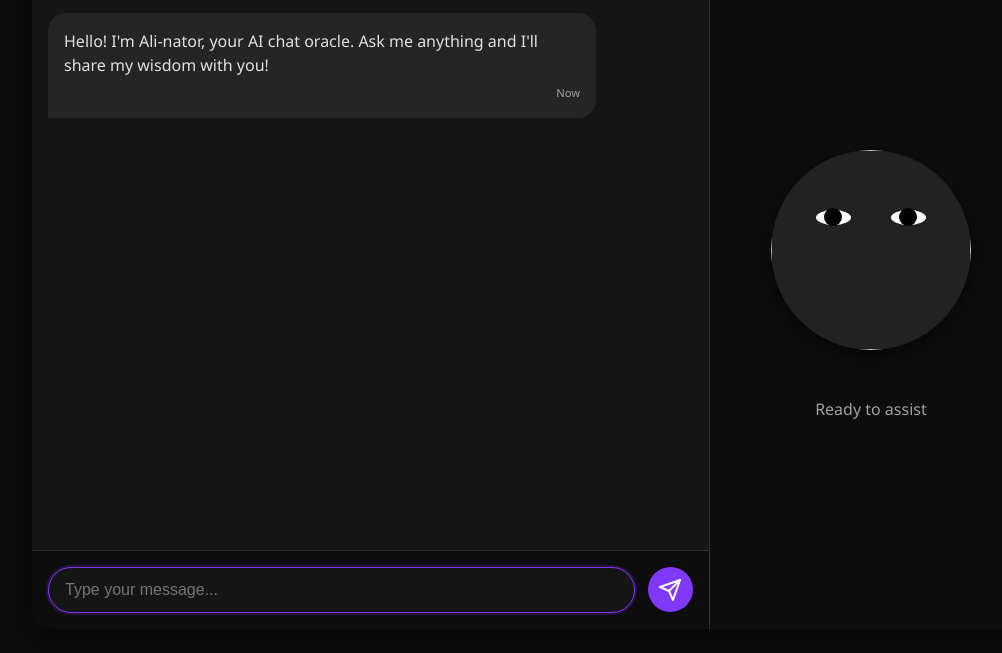
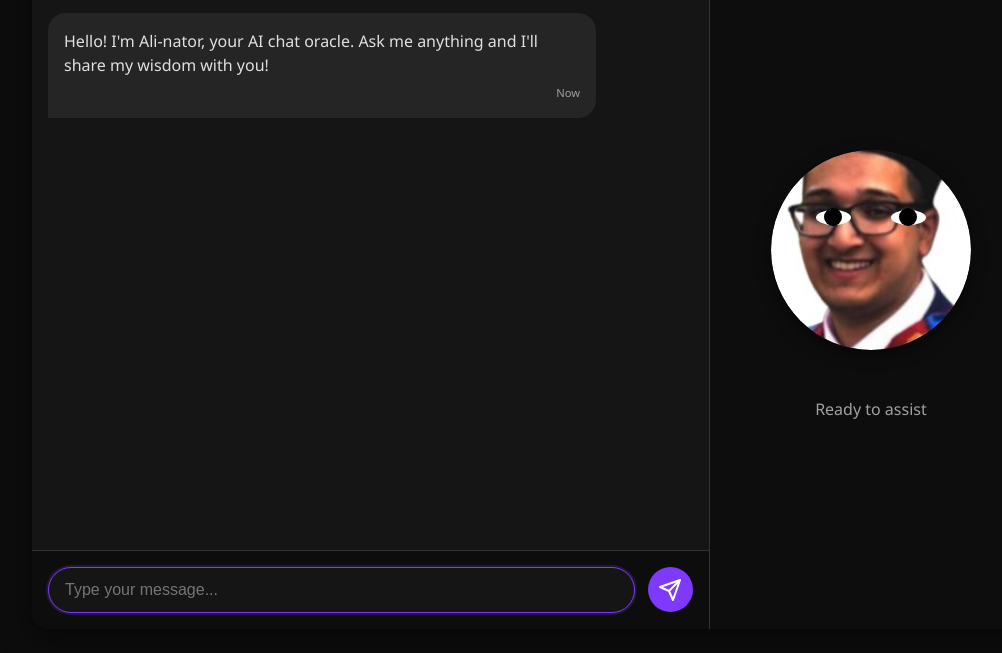
Before and after one commit to VoxarX/Tribute, a plain HTML site: page index.html in a window 1280 px wide. Shown: the part 131-784 px from the top of the page, without its empty margins (108-1110 px from the left). Drawn offline with Linux system fonts and the light colour scheme.

Commit message:
Update index.html

```diff
--- a/index.html
+++ b/index.html
@@ -392,7 +392,7 @@
 
     <div class="avatar-side">
       <div class="ali-container" id="aliContainer">
-        <img src="./884221F1-4409-4A94-A1FC-F6AEC914AC52.jpg alt="Ali-nator AI" class="ali-image">
+        <img src="./884221F1-4409-4A94-A1FC-F6AEC914AC52.jpg" alt="Ali-nator AI" class="ali-image">
         <div class="eye" id="eye1"><div class="pupil"></div></div>
         <div class="eye" id="eye2"><div class="pupil"></div></div>
       </div>
```
